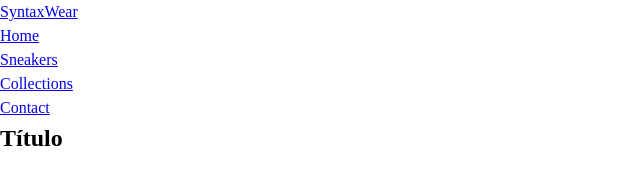
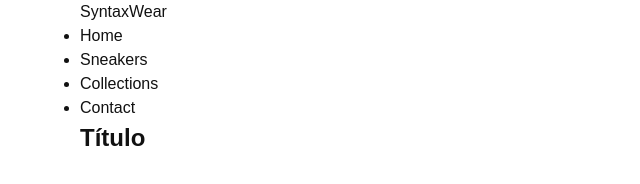
Before and after one commit to felipewebdesignpro-eng/ecommerce-syntaxwear, a plain HTML site: page projeto/index.html in a window 1280 px wide. Shown: the whole page, without its empty margins (0-640 px from the left). Drawn offline with Linux system fonts and the light colour scheme.

Commit message:
feat: adiciona css de variáveis e font

```diff
--- /dev/null
+++ b/projeto/css/base.css
@@ -0,0 +1,20 @@
+body {
+  font-family: var(--fonte-principal);
+  color: #111111;
+  background-color: #ffffff;
+}
+
+img {
+  width: 100%;
+  height: auto;
+}
+
+.container {
+  width: min(1120px, 90%);
+  margin: 0 auto;
+}
+
+a {
+  color: inherit;
+  text-decoration: none;
+}
--- /dev/null
+++ b/projeto/css/variables.css
@@ -0,0 +1,5 @@
+@import url('https://fonts.googleapis.com/css2?family=Inter:ital,opsz,wght@0,14..32,100..900;1,14..32,100..900&family=Ubuntu:ital,wght@0,300;0,400;0,500;0,700;1,300;1,400;1,500;1,700&display=swap');
+
+:root{
+  --fonte-principal: 'Ubunto', sans-serif;
+}
--- a/projeto/index.html
+++ b/projeto/index.html
@@ -7,6 +7,9 @@
   <title>Projeto SyntaxWear</title>
   <link rel="stylesheet" href="./css/reset.css" />
   <link rel="stylesheet" href="./css/style.css" />
+  <link rel="stylesheet" href="./css/base.css" />
+  <link rel="stylesheet" href="./css/variables.css" />
+
 </head>
 
 <body>
```
